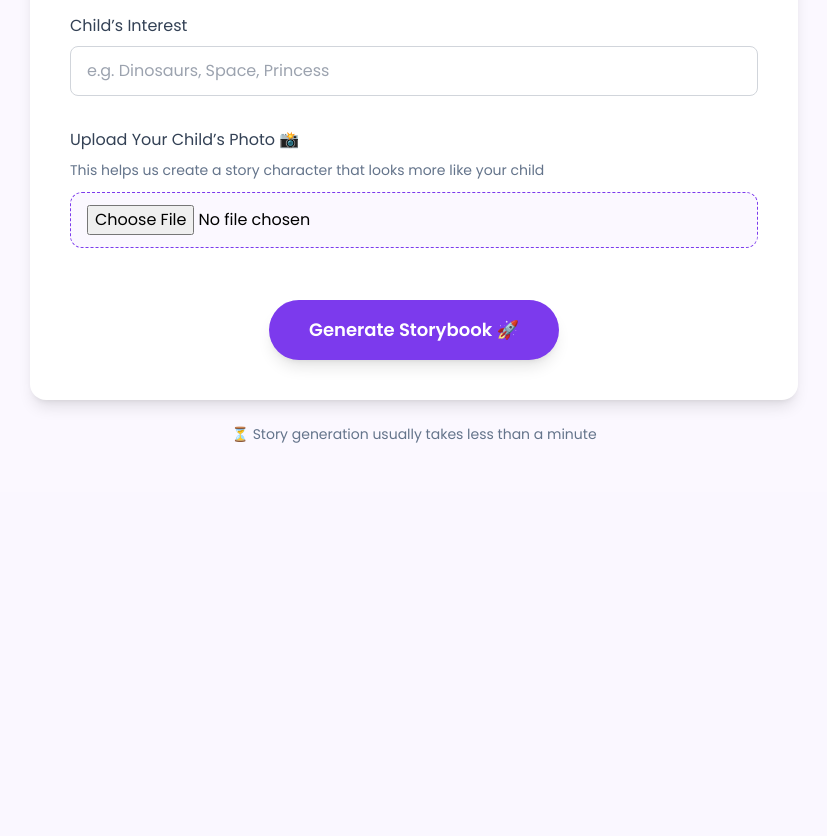
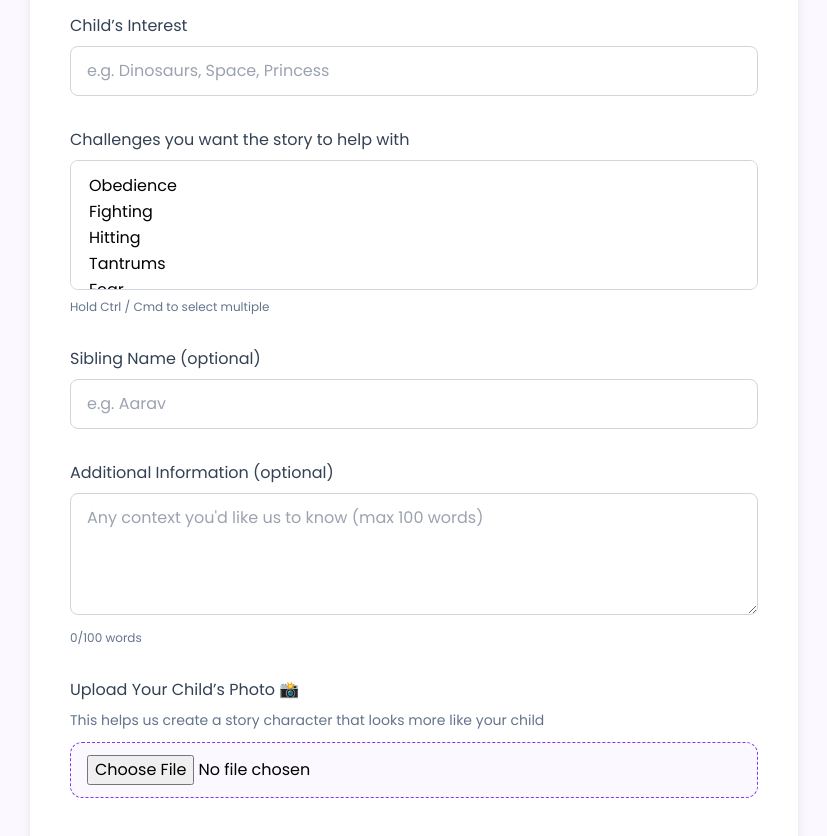
Before and after one commit to rohitjagawat/AI_STORY, a React app in the folder frontend/: page /create in a window 1280 px wide. Shown: the part 520-1356 px from the top of the page, without its empty margins (226-1053 px from the left). Before the commit the page ends 1012 px from the top, so only its background shows below. Built offline with nearby package versions, Linux system fonts and the light colour scheme; the HTML template or start-up script is replaced by a standard one.

Commit message:
feat: improve story form with challenges, sibling name and additional info

```diff
--- a/frontend/src/pages/CreateStory.jsx
+++ b/frontend/src/pages/CreateStory.jsx
@@ -10,6 +10,10 @@ const CreateStory = () => {
   const [gender, setGender] = useState("");
   const [error, setError] = useState("");
   const [childPhoto, setChildPhoto] = useState(null);
+  const [challenges, setChallenges] = useState([]);
+  const [siblingName, setSiblingName] = useState("");
+  const [additionalInfo, setAdditionalInfo] = useState("");
+
 
 
   const handleSubmit = () => {
@@ -131,6 +135,80 @@ const CreateStory = () => {
               className="w-full px-4 py-3 rounded-lg border border-gray-300 focus:outline-none focus:ring-2 focus:ring-brandPurple"
             />
           </div>
+
+          {/* CHALLENGES */}
+          <div className="mb-8">
+            <label className="block text-brandText font-medium mb-2">
+              Challenges you want the story to help with
+            </label>
+
+            <select
+              multiple
+              value={challenges}
+              onChange={(e) =>
+                setChallenges([...e.target.selectedOptions].map(o => o.value))
+              }
+              className="w-full px-4 py-3 rounded-lg border border-gray-300 focus:outline-none focus:ring-2 focus:ring-brandPurple"
+            >
+              <option>Obedience</option>
+              <option>Fighting</option>
+              <option>Hitting</option>
+              <option>Tantrums</option>
+              <option>Fear</option>
+              <option>Confidence</option>
+              <option>Expressing Emotions</option>
+              <option>Anger Suppression</option>
+              <option>Mom Guilt</option>
+            </select>
+
+            <p className="text-xs text-brandMuted mt-2">
+              Hold Ctrl / Cmd to select multiple
+            </p>
+          </div>
+
+          {/* SIBLING NAME */}
+          <div className="mb-8">
+            <label className="block text-brandText font-medium mb-2">
+              Sibling Name (optional)
+            </label>
+
+            <input
+              value={siblingName}
+              onChange={(e) => setSiblingName(e.target.value)}
+              type="text"
+              placeholder="e.g. Aarav"
+              className="w-full px-4 py-3 rounded-lg border border-gray-300 focus:outline-none focus:ring-2 focus:ring-brandPurple"
+            />
+          </div>
+          {/* ADDITIONAL INFO */}
+          <div className="mb-8">
+            <label className="block text-brandText font-medium mb-2">
+              Additional Information (optional)
+            </label>
+
+            <textarea
+              rows={4}
+              value={additionalInfo}
+              onChange={(e) => {
+                const words = e.target.value.trim().split(/\s+/);
+                if (words.length <= 100) {
+                  setAdditionalInfo(e.target.value);
+                }
+              }}
+              placeholder="Any context you'd like us to know (max 100 words)"
+              className="w-full px-4 py-3 rounded-lg border border-gray-300 focus:outline-none focus:ring-2 focus:ring-brandPurple"
+            />
+
+            <p className="text-xs text-brandMuted mt-2">
+              {additionalInfo.trim()
+                ? additionalInfo.trim().split(/\s+/).length
+                : 0}
+              /100 words
+            </p>
+          </div>
+
+
+
           <div className="mb-8">
             <label className="block text-brandText font-medium mb-2">
               Upload Your Child’s Photo 📸
```
